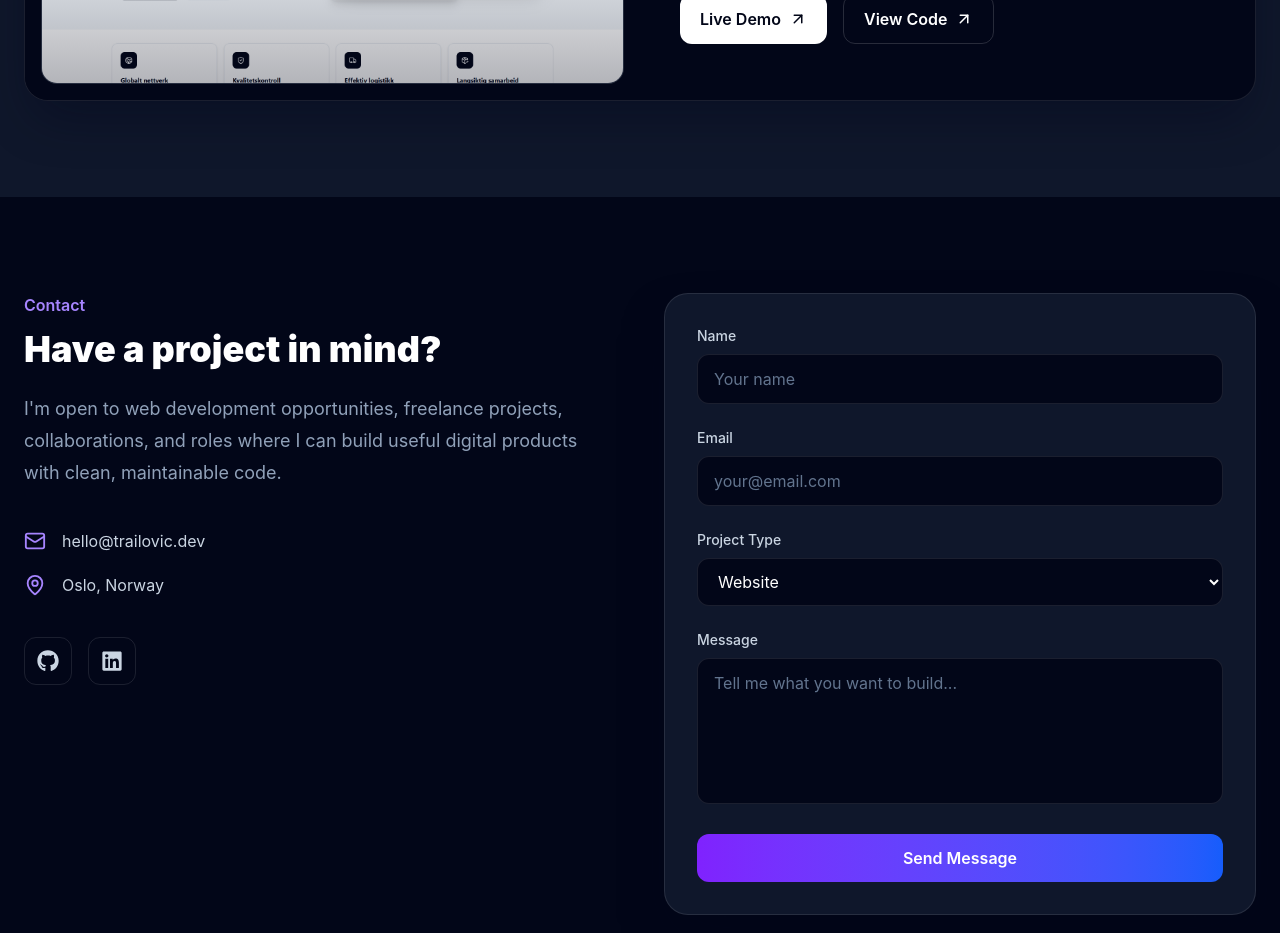
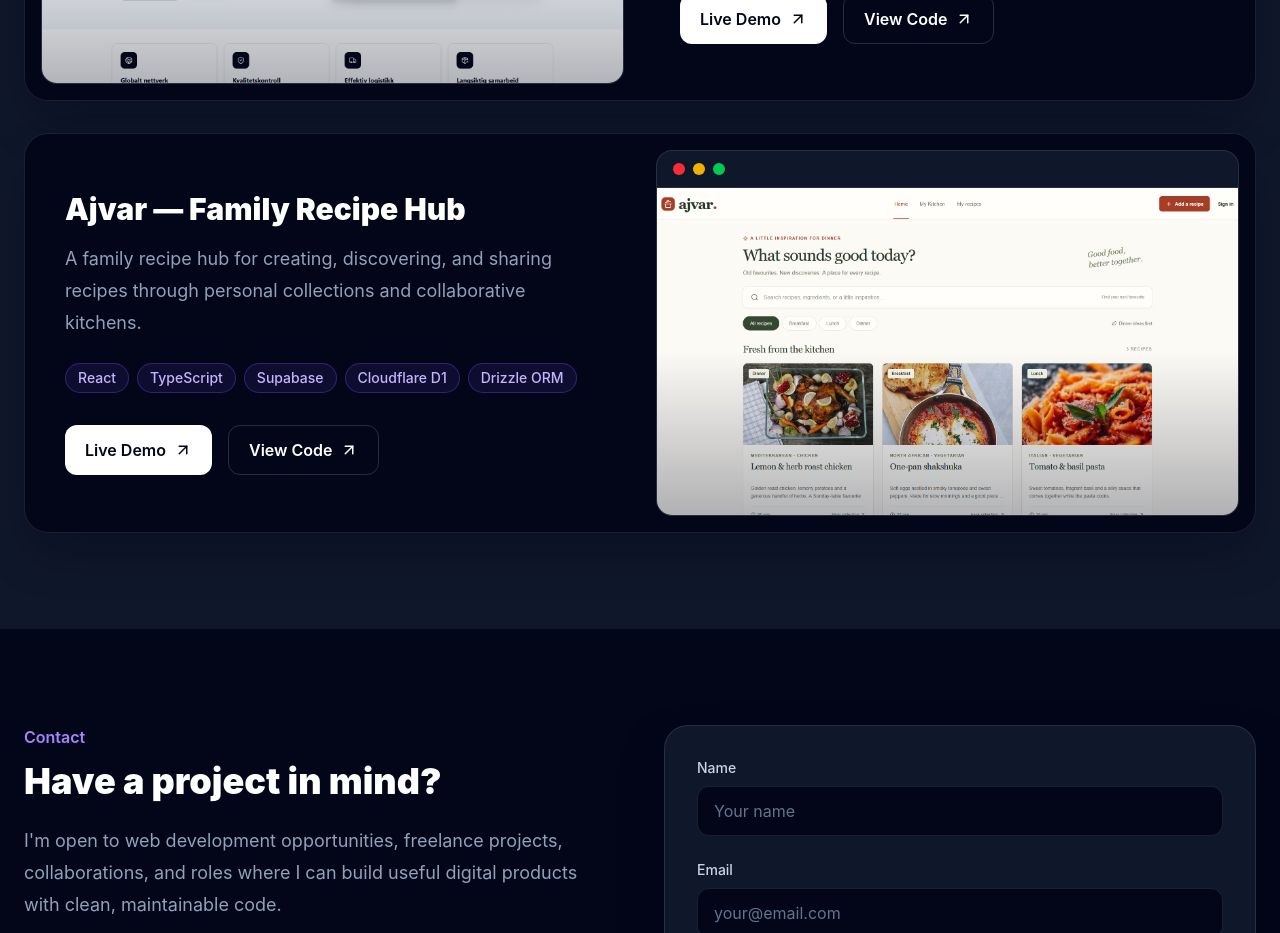
Before and after one commit to trailovic/web-dev, a React (Vite) app: page / in a window 1280 px wide. Shown: the part 2780-3713 px from the top of the page. Built offline with nearby package versions, Linux system fonts and the light colour scheme.

Commit message:
Add Ajvar to Projects

```diff
--- a/src/components/Projects.tsx
+++ b/src/components/Projects.tsx
@@ -27,6 +27,15 @@
     tags: ['React', 'TypeScript', 'Vite', 'Tailwind CSS', 'Landing Page'],
     liveUrl: 'https://fjordimport.vercel.app/',
     codeUrl: 'https://github.com/trailovic/fjordimport.git',
+  },
+  {
+    title: 'Ajvar — Family Recipe Hub',
+    image: '/ajvar.png',
+    description:
+      'A family recipe hub for creating, discovering, and sharing recipes through personal collections and collaborative kitchens.',
+    tags: ['React', 'TypeScript', 'Supabase', 'Cloudflare D1', 'Drizzle ORM'],
+    liveUrl: 'https://ajvar.trailovicluka.workers.dev/',
+    codeUrl: 'https://github.com/trailovic/ajvar',
   },
 ];
 
```
Also changed, not shown: public/ajvar.png (added).
